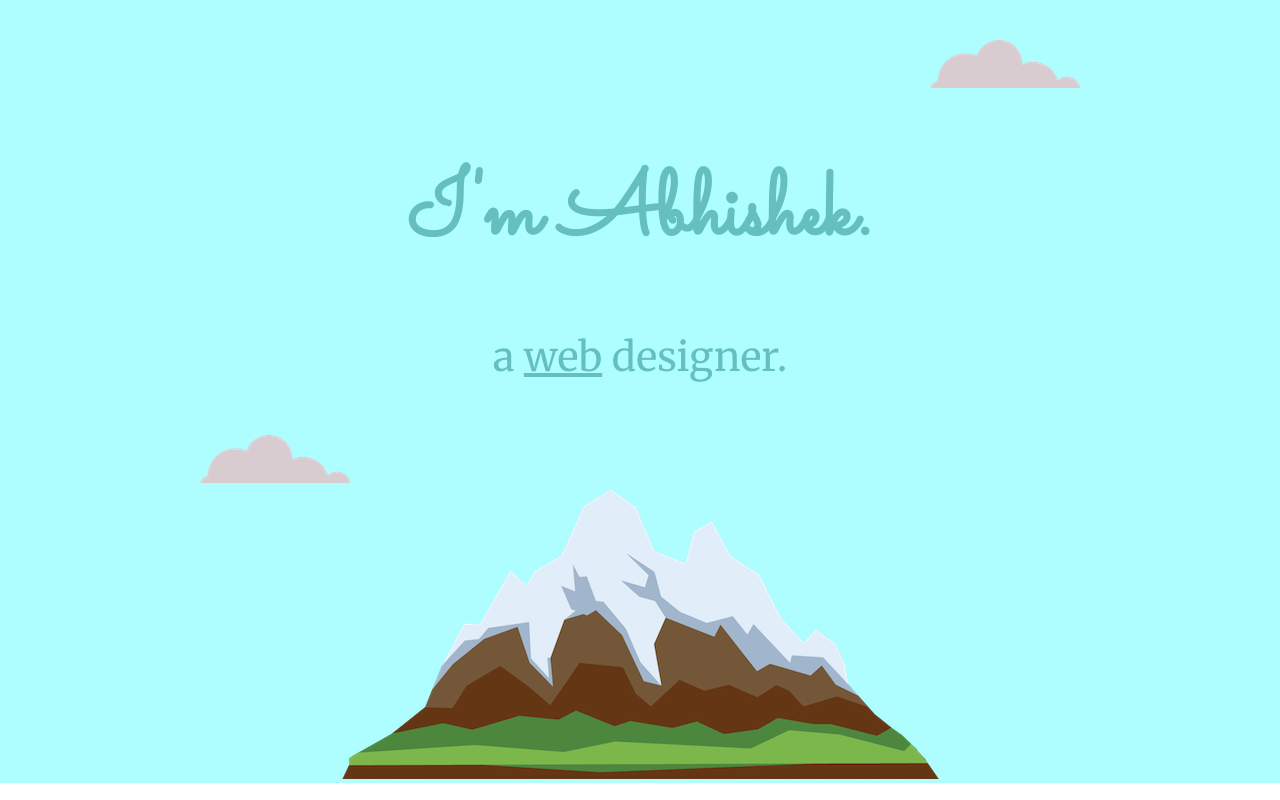
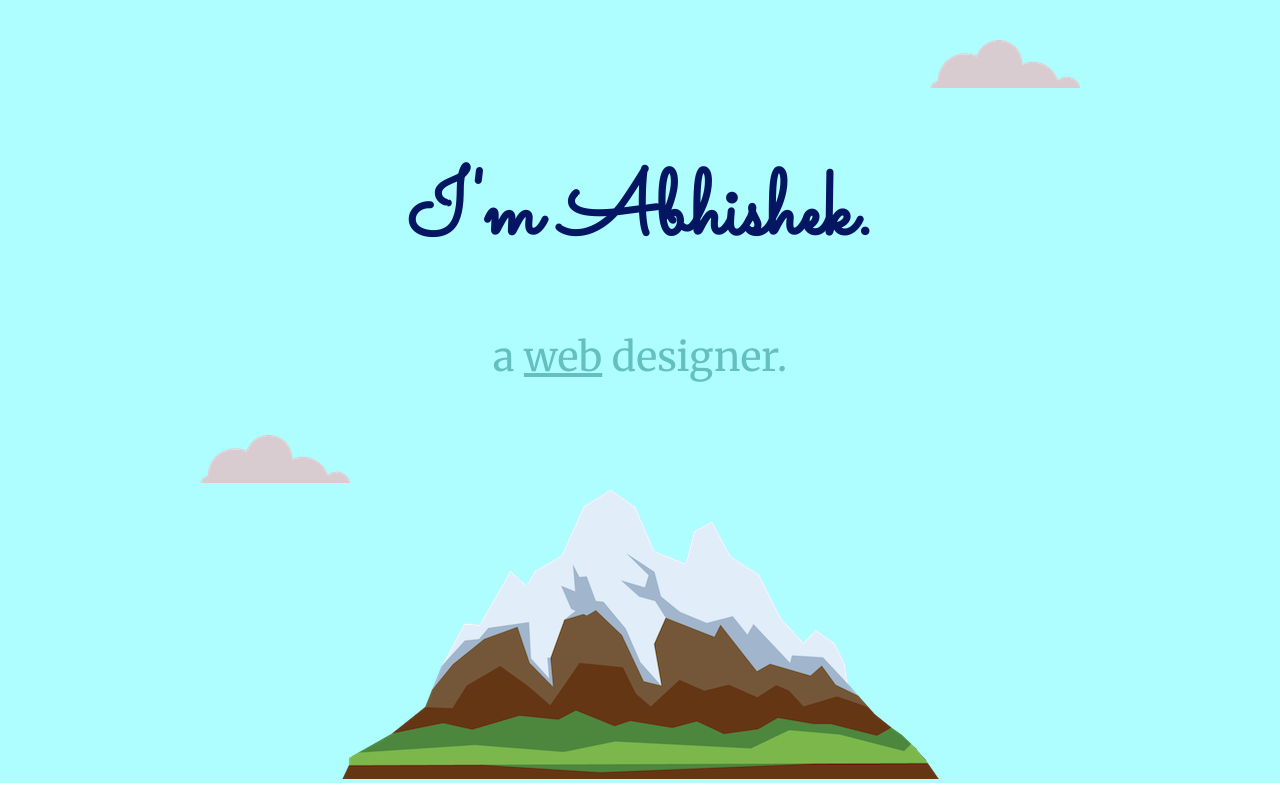
Before and after one commit to abhishekumar09/CSS-Site.github.io, a plain HTML site: page index.html in a window 1280 px wide. Shown: the top 800 px of the page. Drawn offline with Linux system fonts and the light colour scheme.

Commit message:
Update styles.css

```diff
--- a/css/styles.css
+++ b/css/styles.css
@@ -24,7 +24,7 @@ a:hover{
 
 
 h1{
-  color: #66BFBF;
+  color: #041562;
   font-size: 5.625rem;       /* when u want  to write inpercentage then u dconvert in pix firdt like 100% = 16px and we wnt to 90px in perc. then we do 90/16 = 562.5%       16px=100%=1em */
 /*  line-height: 2; */
    margin: 50px auto 50px auto;
```
